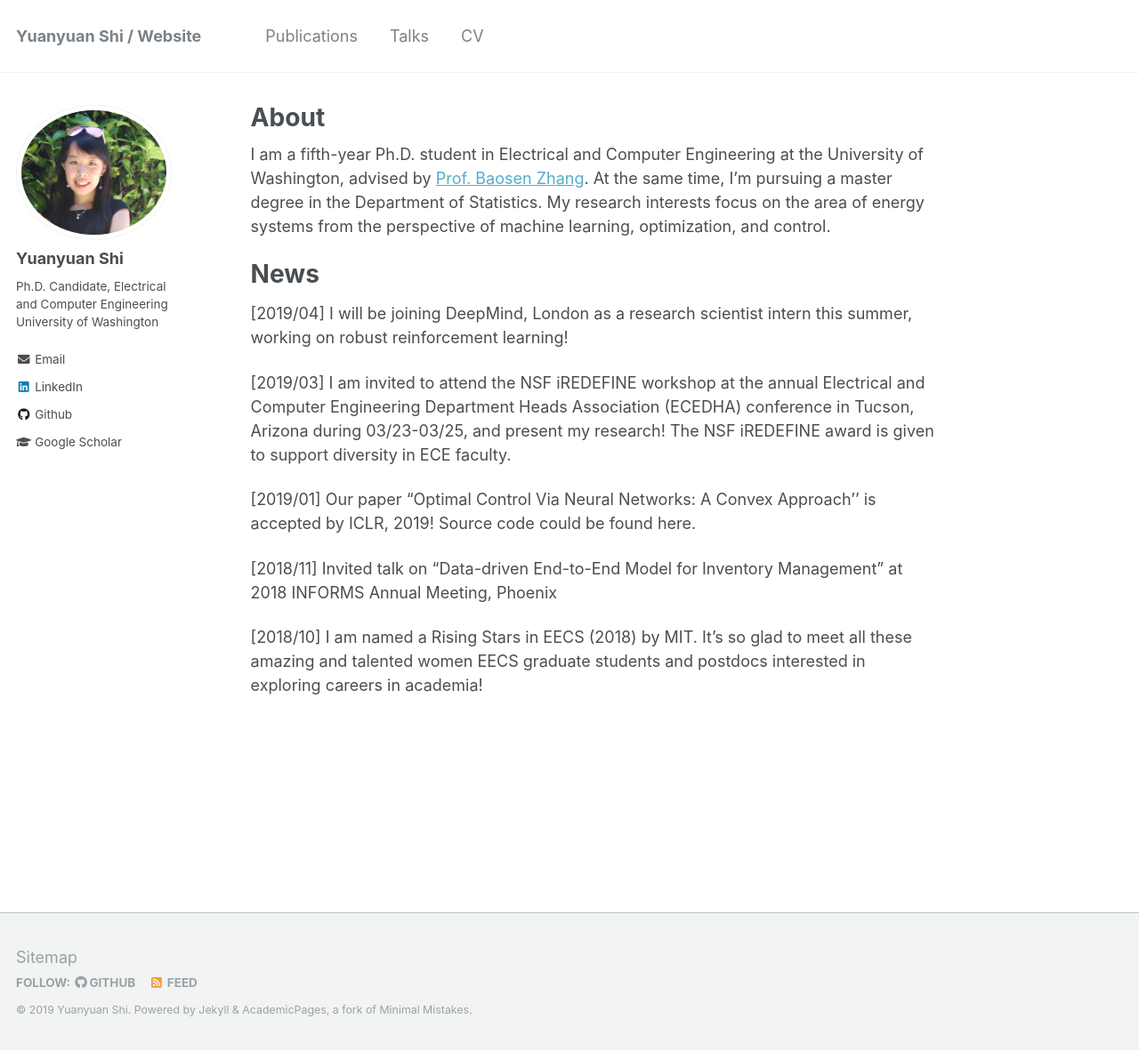
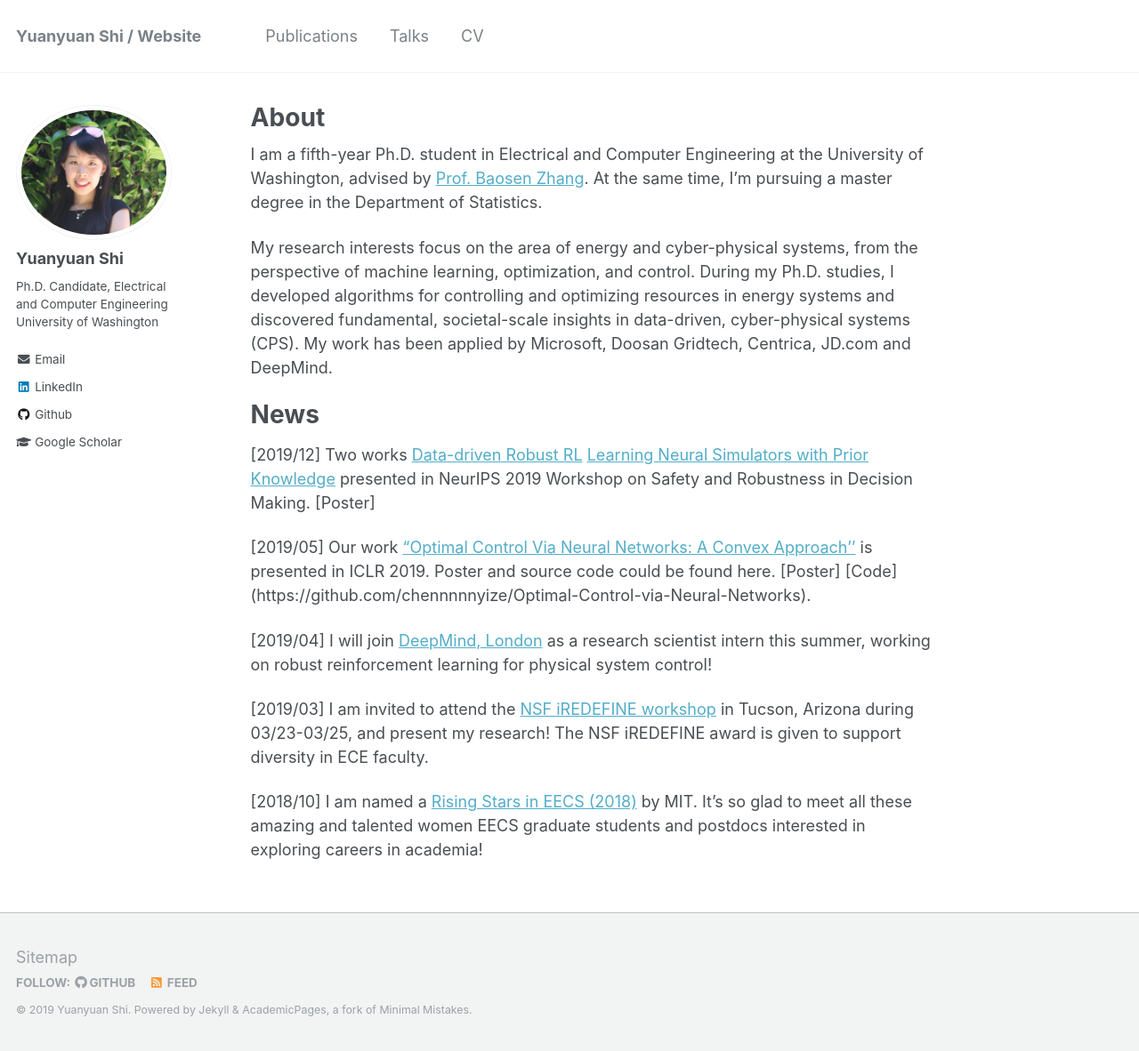
Before and after one commit to Yuanyuan-Shi/website, a Jekyll site: the page built from _pages/about.md, in a window 1280 px wide and 1182 px high. Shown: the whole window at 89% size. Built offline with Jekyll 4.4.1, drawn with Linux system fonts in a browser that asks for light colours.

Commit message:
change about me

```diff
--- a/_pages/about.md
+++ b/_pages/about.md
@@ -8,16 +8,18 @@ redirect_from:
   - /about.html
 ---
 
-I am a fifth-year Ph.D. student in Electrical and Computer Engineering at the University of Washington, advised by [Prof. Baosen Zhang](https://zhangbaosen.github.io/). At the same time, I'm pursuing a master degree in the Department of Statistics. My research interests focus on the area of energy systems from the perspective of machine learning, optimization, and control.
+I am a fifth-year Ph.D. student in Electrical and Computer Engineering at the University of Washington, advised by [Prof. Baosen Zhang](https://zhangbaosen.github.io/). At the same time, I'm pursuing a master degree in the Department of Statistics.
+
+My research interests focus on the area of energy and cyber-physical systems, from the perspective of machine learning, optimization, and control. During my Ph.D. studies, I developed algorithms for controlling and optimizing resources in energy systems and discovered fundamental, societal-scale insights in data-driven, cyber-physical systems (CPS). My work has been applied by Microsoft, Doosan Gridtech, Centrica, JD.com and DeepMind.
 
 News
 ======
-[2019/04] I will be joining DeepMind, London as a research scientist intern this summer, working on robust reinforcement learning!
+[2019/12] Two works [Data-driven Robust RL](https://drive.google.com/file/d/0B3mY6u_lryzddkRrQ0xzQWtpemRUSHBnZ2NHMnctS1B5b01J/view) [Learning Neural Simulators with Prior Knowledge](https://drive.google.com/file/d/0B3mY6u_lryzdWWVxZ2pYZ1dINUQ3WUEwSHlkWnNSZDh5THVj/view) presented in NeurIPS 2019 Workshop on Safety and Robustness in Decision Making. [Poster]
 
-[2019/03] I am invited to attend the NSF iREDEFINE workshop at the annual Electrical and Computer Engineering Department Heads Association (ECEDHA) conference in Tucson, Arizona during 03/23-03/25, and present my research! The NSF iREDEFINE award is given to support diversity in ECE faculty.
+[2019/05] Our work ["Optimal Control Via Neural Networks: A Convex Approach''](https://openreview.net/forum?id=H1MW72AcK7) is presented in ICLR 2019. Poster and source code could be found here. [Poster] [Code] (https://github.com/chennnnnyize/Optimal-Control-via-Neural-Networks).
 
-[2019/01] Our paper "Optimal Control Via Neural Networks: A Convex Approach'' is accepted by ICLR, 2019! Source code could be found here.
+[2019/04] I will join [DeepMind, London](https://deepmind.com/) as a research scientist intern this summer, working on robust reinforcement learning for physical system control!
 
-[2018/11] Invited talk on "Data-driven End-to-End Model for Inventory Management" at 2018 INFORMS Annual Meeting, Phoenix
+[2019/03] I am invited to attend the [NSF iREDEFINE workshop](https://www.ecedha.org/Meetings/Past-Programs/2019-ECEDHA-Annual-Conference-and-ECExpo/Student-Program) in Tucson, Arizona during 03/23-03/25, and present my research! The NSF iREDEFINE award is given to support diversity in ECE faculty.
 
-[2018/10] I am named a Rising Stars in EECS (2018) by MIT. It's so glad to meet all these amazing and talented women EECS graduate students and postdocs interested in exploring careers in academia!
+[2018/10] I am named a [Rising Stars in EECS (2018)](https://risingstars18-eecs.mit.edu/) by MIT. It's so glad to meet all these amazing and talented women EECS graduate students and postdocs interested in exploring careers in academia!
```
